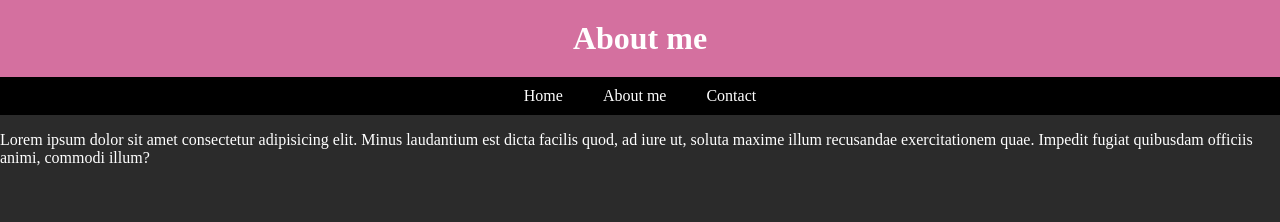
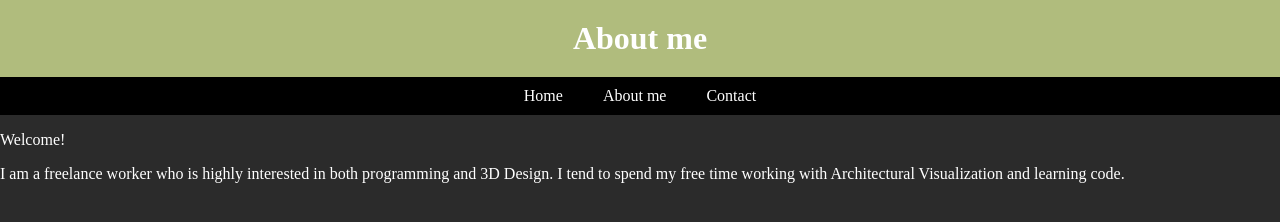
Before and after one commit to PaulMienna/frontenddevelopment, a plain HTML site: page aboutme.html in a window 1280 px wide. Drawn offline with Linux system fonts and the light colour scheme.

Commit message:
Add files via upload

```diff
--- a/aboutme.html
+++ b/aboutme.html
@@ -14,11 +14,12 @@
       <a href="contact.html">Contact</a>
     </nav>
     <!-- About me text -->
-    <p>
-      Lorem ipsum dolor sit amet consectetur adipisicing elit. Minus laudantium
-      est dicta facilis quod, ad iure ut, soluta maxime illum recusandae
-      exercitationem quae. Impedit fugiat quibusdam officiis animi, commodi
-      illum?
+    <p>Welcome!
+      </p>
+      <p2>I am a freelance worker who is highly interested in both programming and
+      3D Design.</p2>
+       <p3>I tend to spend my free time working with Architectural
+      Visualization and learning code. </p3>
     </p>
   </body>
 </html>
--- a/style.css
+++ b/style.css
@@ -7,7 +7,7 @@ body {
 }
 /* Header color, behind header text */
 header {
-  background-color: #d4709f;
+  background-color: #d0df91ce;
   color: #fff;
   text-align: center;
   padding: 20px;
@@ -30,7 +30,7 @@ nav a {
 }
 /* Navigation hover color */
 nav a:hover {
-  background-color: #78f314;
+  background-color: #60214c;
 }
 /* text length */
 .container {
```
Also changed, not shown: contact.html (+1 -1 lines), mypage.html (+1 -1 lines), images/favicon.ico (added).
